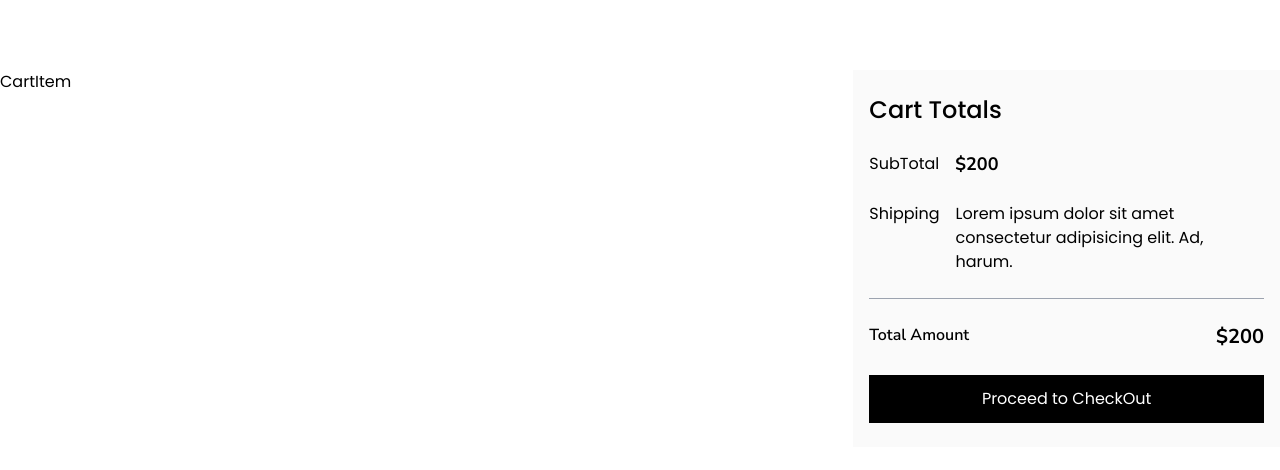
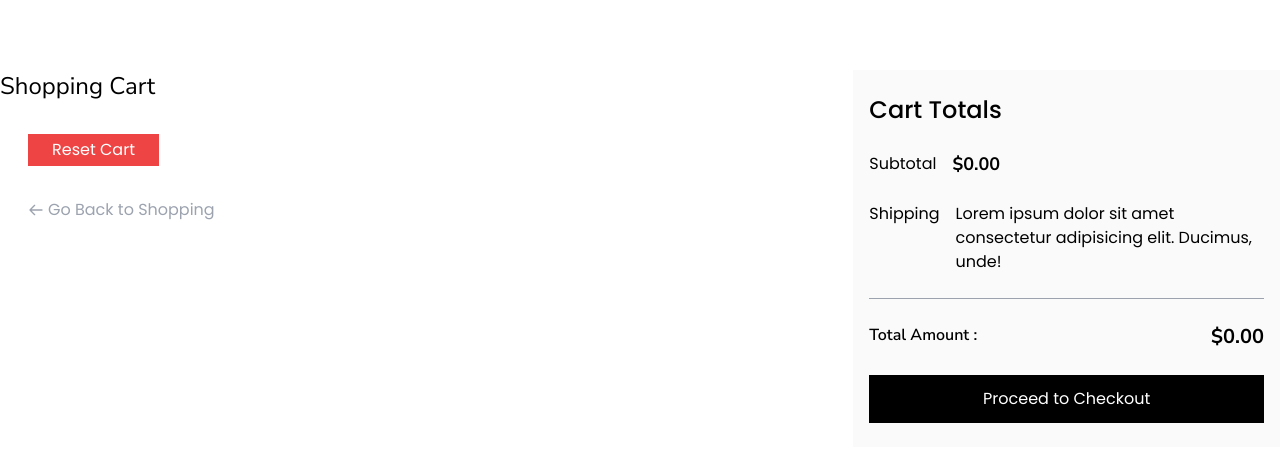
Before and after one commit to Anil-Kumar-TP/React-Ecommerce, a React (Create React App) app: page /cart in a window 1280 px wide. Shown: the part 330-800 px from the top of the page. Built offline with nearby package versions, Linux system fonts and the light colour scheme.

Commit message:
Implemented incrementQuantity and decrementQuantity functionality

```diff
--- a/src/components/CartItem.js
+++ b/src/components/CartItem.js
@@ -1,8 +1,72 @@
 import React from 'react'
+import { useSelector } from 'react-redux'
+import { MdOutlineClose } from 'react-icons/md'
+import { HiOutlineArrowLeft } from 'react-icons/hi'
+import { useDispatch } from 'react-redux';
+import { decrementQuantity, deleteCart, incrementQuantity, resetCart } from '../redux/bazarSlice';
+import { toast, ToastContainer } from 'react-toastify';
+import { Link } from 'react-router-dom';
 
 const CartItem = () => {
+  const productData = useSelector((state) => state.bazar.productData);
+  const dispatch = useDispatch();
+
   return (
-    <div className='w-2/3 pr-10'>CartItem</div>
+    <div className='w-2/3 pr-10'>
+      <div className='w-full'>
+        <h2 className='font-titleFont text-2xl'>Shopping Cart</h2>
+      </div>
+      <div>
+        {productData.map((item) => (
+          <div key={item._id} className='flex items-center justify-between gap-6 mt-6'>
+            <div className='flex items-center gap-2'>
+              <MdOutlineClose onClick={()=>dispatch(deleteCart(item._id)) & toast.error(`${item.title} is removed`)} className='text-xl text-gray-600 hover:text-red-600 cursor-pointer duration-300' />
+              <img src={item.image} alt="" className='w-32 h-32 object-cover'/>
+            </div>
+            <h2 className='w-52'>{item.title}</h2>
+            <p className='w-10'>${item.price}</p>
+            <div className='w-52 flex items-center justify-between text-gray-500 gap-4 border p-3'>
+              <p className='text-sm'>Quantity</p>
+              <div className='flex items-center gap-4 text-sm font-semibold'>
+                <span onClick={()=>dispatch(decrementQuantity({_id:item._id,title:item.title,image:item.image,price:item.price,quantity:1,description:item.description}))} className='border h-5 font-normal text-lg flex items-center justify-center px-2 hover:bg-gray-700 hover:text-white cursor-pointer duration-300 active:bg-black'>
+                  -
+                </span>
+
+                <span>{item.quantity}</span>
+
+                <span onClick={()=>dispatch(incrementQuantity({_id:item._id,title:item.title,image:item.image,price:item.price,quantity:1,description:item.description}))} className='border h-5 font-normal text-lg flex items-center justify-center px-2 hover:bg-gray-700 hover:text-white cursor-pointer duration-300 active:bg-black'>
+                  +
+                </span>
+              </div>
+            </div>
+            <p className='w-14'>${item.quantity * item.price}</p>
+          </div>
+        ))}
+      </div>
+      <button onClick={() => dispatch(resetCart()) & toast.error("Your Cart is Empty!")} className='bg-red-500 text-white mt-8 ml-7 py-1 px-6 hover:bg-red-800 duration-300'>Reset Cart</button>
+
+      <Link to='/'>
+        <button className='mt-8 ml-7 flex items-center gap-1 text-gray-400 hover:text-black duration-300'>
+          <span>
+            <HiOutlineArrowLeft/>
+          </span>
+          Go Back to Shopping
+        </button>
+      </Link>
+
+      <ToastContainer
+        position="top-left"
+        autoClose={2000}
+        hideProgressBar={false}
+        newestOnTop={false}
+        closeOnClick
+        rtl={false}
+        pauseOnFocusLoss
+        draggable
+        pauseOnHover
+        theme="dark"
+        />
+    </div>
   )
 }
 
--- a/src/pages/Cart.js
+++ b/src/pages/Cart.js
@@ -1,25 +1,50 @@
-import React from 'react'
+import React, { useEffect, useState } from 'react'
+import CartItem from '../components/CartItem';
 import { useSelector } from 'react-redux';
-import CartItem from '../components/CartItem';
+import { ToastContainer } from 'react-toastify';
 
 const Cart = () => {
+  const productData = useSelector((state) => state.bazar.productData);
+  const [totalAmt, setTotalAmt] = useState('');
+
+  useEffect(() => {
+    let price = 0;
+    productData.map((item) => {
+      price += item.price * item.quantity
+      return price
+    })
+    setTotalAmt(price.toFixed(2));
+  }, [productData]);
+
   return (
     <div>
-      <img className='w-full h-60 object-cover' src="https://images.pexels.com/photos/355465/pexels-photo-355465.jpeg?auto=compress&cs=tinysrgb&w=600" alt="" />
+      <img src="https://images.pexels.com/photos/1087727/pexels-photo-1087727.jpeg?auto=compress&cs=tinysrgb&w=600" alt="" className='w-full h-60 object-cover' />
       <div className='max-w-screen-xl mx-auto py-20 flex'>
         <CartItem />
         <div className='w-1/3 bg-[#fafafa] py-6 px-4'>
-          <div className='flex flex-col gap-6 border-b-[1px] border-gray-400 pb-6'>
+          <div className='flex flex-col gap-6 border-b-[1px] border-b-gray-400 pb-6'>
             <h2 className='text-2xl font-medium'>Cart Totals</h2>
-            <p className='flex items-center gap-4 text-base'>SubTotal <span className='font-titleFont font-bold text-lg'>$200</span></p>
-            <p className='flex items-start gap-4 text-base'>Shipping <span>Lorem ipsum dolor sit amet consectetur adipisicing elit. Ad, harum.</span></p>
+            <p className='flex items-center gap-4 text-base'>Subtotal <span className='font-titleFont font-bold text-lg'>${totalAmt}</span></p>
+            <p className='flex items-start gap-4 text-base '>Shipping <span>Lorem ipsum dolor sit amet consectetur adipisicing elit. Ducimus, unde!</span></p>
           </div>
-          <p className='font-titleFont font-semibold flex justify-between mt-6'>Total Amount <span className='text-xl font-bold'>$200</span></p>
-          <button className='text-base bg-black text-white w-full py-3 mt-6 hover:bg-gray-800 duration-300'>Proceed to CheckOut</button>
+          <p className='font-titleFont font-semibold flex justify-between mt-6'>Total Amount :<span className='text-xl font-bold'>${totalAmt}</span></p>
+          <button className='text-base bg-black text-white w-full py-3 mt-6 hover:bg-gray-800 duration-300'>Proceed to Checkout</button>
         </div>
       </div>
+      <ToastContainer
+        position="top-left"
+        autoClose={2000}
+        hideProgressBar={false}
+        newestOnTop={false}
+        closeOnClick
+        rtl={false}
+        pauseOnFocusLoss
+        draggable
+        pauseOnHover
+        theme="dark"
+        />
     </div>
-  );
-};
+  )
+}
 
 export default Cart;
--- a/src/redux/bazarSlice.js
+++ b/src/redux/bazarSlice.js
@@ -18,8 +18,8 @@ export const bazarSlice = createSlice({
             }
         },
 
-        deleteFromCart: (state, action) => {
-            state.productData.filter((item) => item._id !== action.payload);
+        deleteCart: (state, action) => {
+             state.productData.filter((item) => item._id !== action.payload);
         },
 
         resetCart: (state) => {
@@ -45,6 +45,6 @@ export const bazarSlice = createSlice({
     },
 });
 
-export const { addToCart, deleteFromCart, resetCart, incrementQuantity, decrementQuantity } = bazarSlice.actions;
+export const { addToCart, deleteCart, resetCart, incrementQuantity, decrementQuantity } = bazarSlice.actions;
 
 export default bazarSlice.reducer;
```
